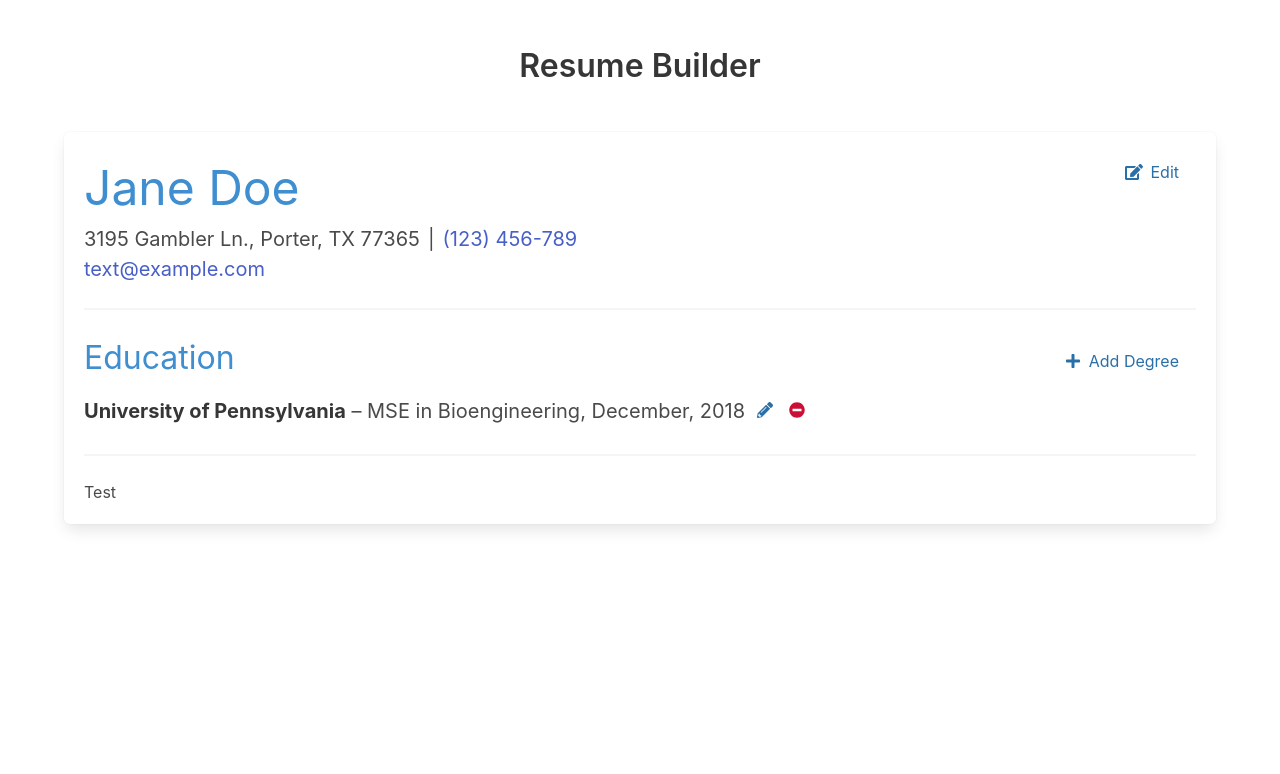
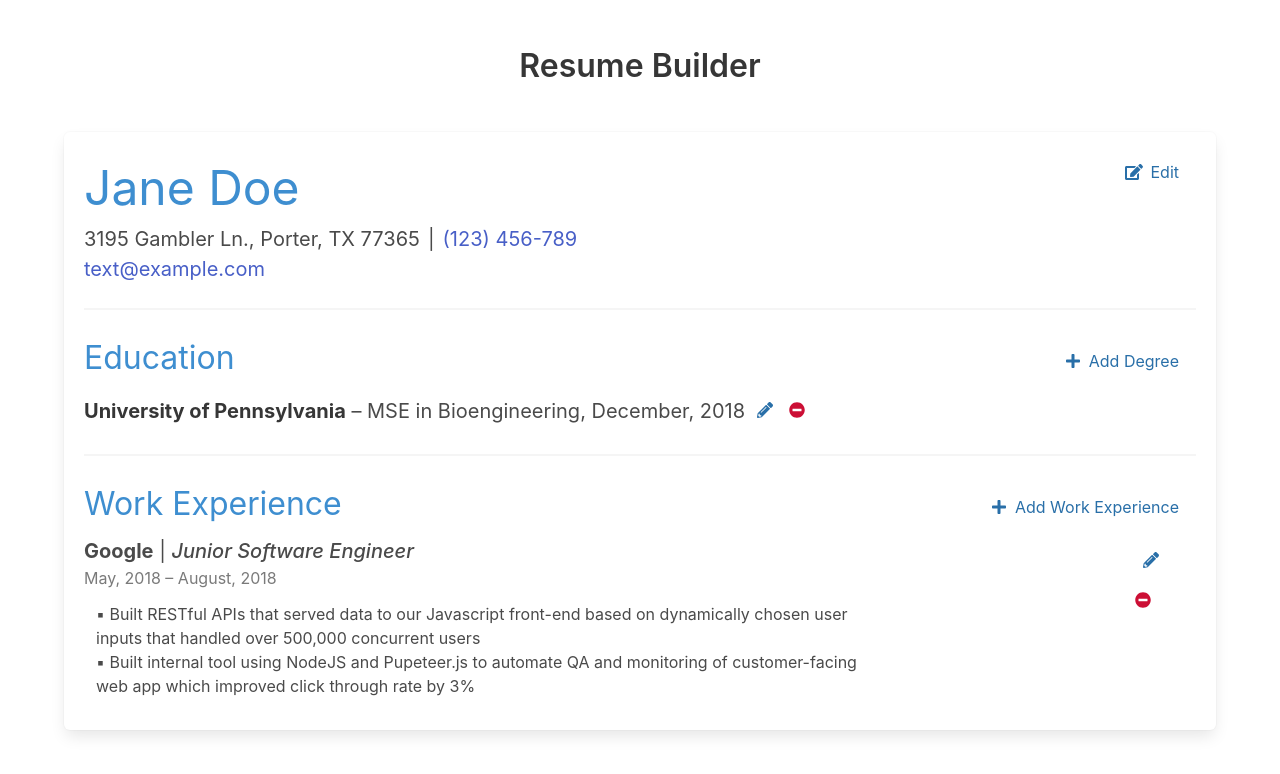
Before and after one commit to ahanasi/cv-project, a React (Create React App) app: page / in a window 1280 px wide. Shown: the top 774 px of the page. Built offline with nearby package versions, Linux system fonts and the light colour scheme.

Commit message:
Create read-only view for experience item

```diff
--- /dev/null
+++ b/src/components/ExpItem.js
@@ -0,0 +1,36 @@
+import React, { Component } from "react";
+
+class ExpItem extends Component {
+  constructor(props) {
+    super(props);
+
+    this.state = {
+      itemInfo: {
+        company: "",
+        position: "",
+        tasks: "",
+        dateFrom: "",
+        dateTo: "",
+      },
+      id: "",
+      isEditable: true,
+    };
+  }
+
+  render() {
+    const { itemInfo, id, isEditable, changeItem } = this.props;
+    return (
+      <div className="">
+        <p className="is-size-5">
+          <span className="has-text-weight-bold">{itemInfo.company}</span> | <span className="is-italic has-text-weight-medium">{itemInfo.position}</span>
+        </p>
+        <p className="has-text-grey">
+          {itemInfo.dateFrom} – {itemInfo.dateTo}
+        </p>
+        <p className="column is-three-quarters tasks">{itemInfo.tasks}</p>
+      </div>
+    );
+  }
+}
+
+export default ExpItem;
--- a/src/components/Experience.js
+++ b/src/components/Experience.js
@@ -1,15 +1,89 @@
 import React, { Component } from "react";
-import { faPlus } from "@fortawesome/free-solid-svg-icons";
+import { faPlus, faMinusCircle, faPencilAlt, faCheck } from "@fortawesome/free-solid-svg-icons";
 import { FontAwesomeIcon } from "@fortawesome/react-fontawesome";
 import { v4 as uuidv4 } from "uuid";
+import ExpItem from "./ExpItem";
 
 class Experience extends Component {
   constructor(props) {
     super(props);
+
+    this.state = {
+      items: [
+        {
+          itemInfo: {
+            company: "Google",
+            position: "Junior Software Engineer",
+            tasks: `▪ Built RESTful APIs that served data to our Javascript front-end based on dynamically chosen user inputs that handled over 500,000 concurrent users\n▪ Built internal tool using NodeJS and Pupeteer.js to automate QA and monitoring of customer-facing web app which improved click through rate by 3%`,
+            dateFrom: "May, 2018",
+            dateTo: "August, 2018",
+          },
+          id: uuidv4(),
+          isEditable: false,
+        },
+      ],
+      itemInput: {
+        itemInfo: {
+          company: "",
+          position: "",
+          tasks: "",
+          dateFrom: "",
+          dateTo: "",
+        },
+        id: uuidv4(),
+        isEditable: false,
+      },
+    };
   }
 
-  render(){
-      return (<div>Test</div>)
+  render() {
+    const workItems = this.state.items.map((item) => {
+      let editBtn;
+      if (item.isEditable) {
+        editBtn = (
+          <button className="button is-ghost has-text-success" aria-label="Edit Work Experience" onClick={() => this.editItem(item.id)}>
+            <span className="icon is-small">
+              <FontAwesomeIcon icon={faCheck} />
+            </span>
+          </button>
+        );
+      } else {
+        editBtn = (
+          <button className="button is-ghost has-text-info-dark" aria-label="Edit Work Experience" onClick={() => this.editItem(item.id)}>
+            <span className="icon is-small">
+              <FontAwesomeIcon icon={faPencilAlt} />
+            </span>
+          </button>
+        );
+      }
+      return (
+        <li key={item.id} className="is-flex is-align-items-baseline is-justify-content-space-between">
+          <ExpItem itemInfo={item.itemInfo} id={item.id} isEditable={item.isEditable} changeItem={this.changeItem} />
+          <div>
+            {editBtn}
+            <button className="button is-ghost has-text-danger-dark pl-2" aria-label="Delete Work Experience" onClick={() => this.deleteItem(item.id)}>
+              <span className="icon is-small">
+                <FontAwesomeIcon icon={faMinusCircle} />
+              </span>
+            </button>
+          </div>
+        </li>
+      );
+    });
+    return (
+      <section className="work-experience">
+        <header className="is-flex is-justify-content-space-between is-align-items-baseline	">
+          <h2 className="has-text-info is-size-3">Work Experience</h2>
+          <button type="button" className="button is-ghost has-text-info-dark" onClick={this.toggleExpForm}>
+            <span className="icon is-small">
+              <FontAwesomeIcon icon={faPlus} />
+            </span>
+            <span>Add Work Experience</span>
+          </button>
+        </header>
+        <ul className="DegreeList mt-2">{workItems}</ul>
+      </section>
+    );
   }
 }
 
--- a/src/index.css
+++ b/src/index.css
@@ -16,3 +16,7 @@ code {
 .input.is-small {
   width: 18rem;
 }
+
+.tasks {
+  white-space: pre-wrap;
+}
```
